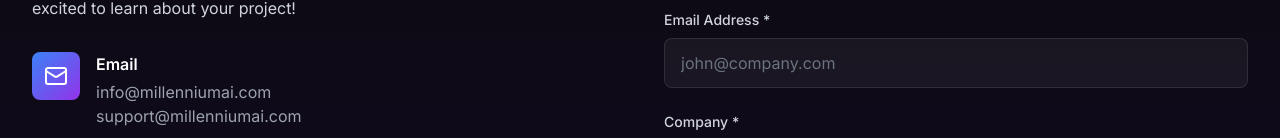
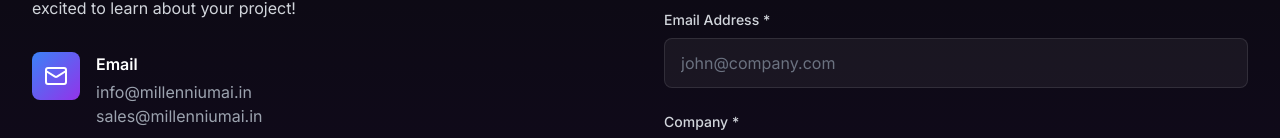
Before and after one commit to deepanshusaxena2127-commits/millenniumai-website, a React (Vite) app: page /contact in a window 1280 px wide. Shown: the part 652-790 px from the top of the page. Built offline with nearby package versions, Linux system fonts and the light colour scheme.

Commit message:
Update contact information on ContactPage

```diff
--- a/src/pages/ContactPage.jsx
+++ b/src/pages/ContactPage.jsx
@@ -148,8 +148,8 @@ const ContactPage = () => {
                     </div>
                     <div>
                       <p className="text-white font-semibold mb-1">Email</p>
-                      <p className="text-gray-400">info@millenniumai.com</p>
-                      <p className="text-gray-400">support@millenniumai.com</p>
+                      <p className="text-gray-400">info@millenniumai.in</p>
+                      <p className="text-gray-400">sales@millenniumai.in</p>
                     </div>
                   </div>
 
@@ -159,8 +159,8 @@ const ContactPage = () => {
                     </div>
                     <div>
                       <p className="text-white font-semibold mb-1">Phone</p>
-                      <p className="text-gray-400">+1 (555) 123-4567</p>
-                      <p className="text-gray-400">+1 (555) 987-6543</p>
+                      <p className="text-gray-400">+91 7291874970</p>
+                      <p className="text-gray-400">+91 7053171752</p>
                     </div>
                   </div>
 
@@ -170,8 +170,8 @@ const ContactPage = () => {
                     </div>
                     <div>
                       <p className="text-white font-semibold mb-1">Headquarters</p>
-                      <p className="text-gray-400">123 AI Innovation Drive</p>
-                      <p className="text-gray-400">San Francisco, CA 94105</p>
+                      <p className="text-gray-400">UGF 02 Krishna Enclave, Govindpuram</p>
+                      <p className="text-gray-400">Ghaziabad, Uttar Pradesh 201002, India</p>
                     </div>
                   </div>
                 </div>
@@ -264,7 +264,7 @@ const ContactPage = () => {
                       value={formData.phone}
                       onChange={handleChange}
                       className="w-full px-4 py-3 rounded-lg bg-white/5 border border-white/10 text-white placeholder-gray-500 focus:outline-none focus:ring-2 focus:ring-blue-500 focus:border-transparent transition-all duration-200"
-                      placeholder="+1 (555) 123-4567"
+                      placeholder="+91 7291874970"
                     />
                   </div>
 
```
